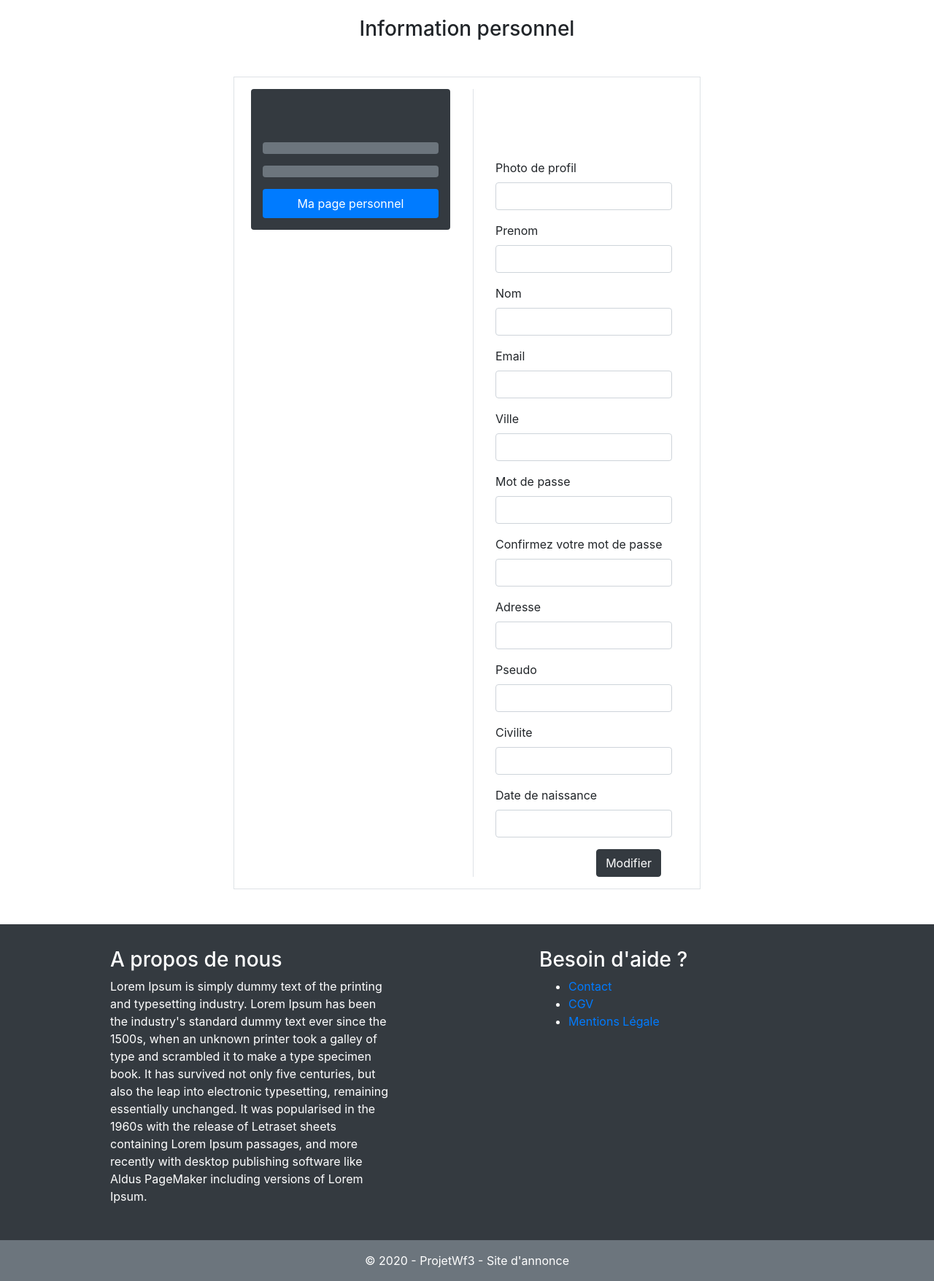
After one commit to HakanKenter/ProjetWf3, a Symfony app: template templates/security/information_personnel.html.twig in a window 1280 px wide. The commit adds this page. Shown: the part 1017-2773 px from the top of the page at 73% size. Run offline with Twig, Linux system fonts and the light colour scheme; the template is opened without the code that fills it, so the values that code supplies are empty; form fields are guessed from the names that the template uses; some libraries are stand-ins or nearby versions.

Commit message:
ajout page personnel

```diff
--- a/src/DataFixtures/AnnonceFixtures.php
+++ b/src/DataFixtures/AnnonceFixtures.php
@@ -31,6 +31,7 @@ class AnnonceFixtures extends Fixture
                 //  ->setTelephone($faker->imageUrl())
                  ->setImage($faker->imageUrl());
 
+
             $manager->persist($user);
 
             for($j = 1; $j <= mt_rand(6, 10); $j++)
--- a/templates/base.html.twig
+++ b/templates/base.html.twig
@@ -25,17 +25,13 @@
                     <li class="nav-item active">
                         <a id="lien-deposer-annonce" class="nav-link" href="#">Déposer une annonce</a>
                     </li>
-                    {#
-                    <li class="nav-item">
-                        <a class="nav-link" href="#">Mes recherches</a>
-                    </li>
-                    <li class="nav-item">
-                        <a class="nav-link" href="#">Favori</a>
-                    </li> #}
                     {% if not app.user %}
 
                         <li class="nav-item active">
-                            <a class="nav-link" href="{{ path('registration') }}">Compte</a>
+                            <a class="nav-link" href="{{ path('registration') }}">Inscritpion</a>
+                        </li>
+                        <li class="nav-item active">
+                            <a class="nav-link" href="{{ path('security_login') }} ">Connexion</a>
                         </li>
 
                     {% endif %}
@@ -43,20 +39,13 @@
                     {% if app.user %}
 
                         <li class="nav-item dropdown">
-                            <a class="nav-link dropdown-toggle" href="#" id="dropdown04" data-toggle="dropdown" aria-haspopup="true" aria-expanded="false">
-                                        Compte
-                                    </a>
+                            <a class="nav-link dropdown-toggle" href="#" id="dropdown04" data-toggle="dropdown" aria-haspopup="true" aria-expanded="false">Compte</a>
                             <div class="dropdown-menu" aria-labelledby="dropdown04">
-                                <a class="dropdown-item" href="#">Profil</a>
-                                <a class="dropdown-item" href="#">Mes annonces</a>
                                 {% if not app.user %}
-
-                                    <a class="dropdown-item" href="{{ path('security_login') }} ">Connexion</a>
-
                                 {% else %}
-
+                                    <a class="dropdown-item" href="{{ path('annonce_personnel', {'id': app.user.id}) }}">{{ app.user.pseudo }}</a>
+                                    <a class="dropdown-item" href="{{ path('modifierProfil', {'id': app.user.id}) }}">Profil</a>
                                     <a class="dropdown-item" href="{{ path('security_logout') }} ">Déconnexion</a>
-
                                 {% endif %}
                             </div>
                         </li>
@@ -70,6 +59,7 @@
                         </li>
 
                     {% endif %}
+
                 </ul>
                 <form class="form-inline my-2 my-md-0">
                     <input class="form-control" type="text" placeholder="Search"/>
--- /dev/null
+++ b/templates/security/information_personnel.html.twig
@@ -0,0 +1,55 @@
+{% extends 'base.html.twig' %}
+
+
+{% block body %}
+
+    <h3 class="my-4 mx-auto text-center">Information personnel</h3>
+
+    <div class="col-md-6 mx-auto d-flex justify-content-center mt-5 mb-5 border p-3" >
+        <div class="col-md-6 rounded mr-3">
+            <div class="col-md-12 bg-dark mx-auto rounded d-flex flex-column justify-content-center text-white text-center p-3">
+                <img class="mt-4 rounded" src="{{ app.user.image|replace({"640/480": "350/210"}) }}"><hr>
+                <p class="p-2 rounded bg-secondary">{{ app.user.pseudo }}</p>
+                <p class="p-2 rounded bg-secondary">{{ app.user.email|raw }}</p>
+                <a class="p-2 rounded bg-primary text-white text-decoration-none" href="{{ path('annonce_personnel', {'id': app.user.id}) }}">Ma page personnel</a>
+                {# <p class="p-2 rounded bg-secondary">{{ user.telephone|raw }}</p> #}
+            </div>
+        </div>
+
+        <div class="col-md-6 border-left">
+            <div class="col-md-12 d-flex mt-5 pt-5">
+
+                {# <div class="row border rounded mb-1 d-flex justify-content-center bg-dark text-white"> #}
+                    {{ form_start(formDonneePersonnel, { 'attr' : { 'class' : 'col-md-12 bg-secondary rounded p-3 text-white mb-5 ' }}) }}
+
+                    {{ form_row(formDonneePersonnel.image, { 'label' : "Photo de profil"}) }}
+                    {{ form_row(formDonneePersonnel.prenom) }}
+                    {{ form_row(formDonneePersonnel.nom) }}
+                    {{ form_row(formDonneePersonnel.email) }}
+                    {{ form_row(formDonneePersonnel.ville) }}
+                    {{ form_row(formDonneePersonnel.password, { 'label' : "Mot de passe"}) }}
+                    {{ form_row(formDonneePersonnel.confirm_password, { 'label' : "Confirmez votre mot de passe"}) }}
+                    {{ form_row(formDonneePersonnel.adresse) }}
+                    {{ form_row(formDonneePersonnel.pseudo) }}
+                    {{ form_row(formDonneePersonnel.civilite) }}
+                    {{ form_row(formDonneePersonnel.birth, { 'label' : "Date de naissance"}) }}
+
+                    <div class="col-md-12 d-flex justify-content-end">
+                        <button class="btn btn-dark" type="submit">Modifier</button>
+                    </div>
+
+                    {{ form_end(formDonneePersonnel) }}
+                {# </div> #}
+            </div>
+        </div>
+    </div>
+
+
+
+
+
+    {# {% endif %} #}
+    {# {{ dump(app); }} #}
+
+
+{% endblock %}
```
Also changed, not shown: src/Controller/BlogController.php (+19 -13 lines), src/Controller/SecurityController.php (+44 -1 lines), src/Form/DonneePersonnelType.php (added, +33 -0 lines), templates/blog/annoncePersonnel.html.twig (+5 -2 lines), templates/security/registration.html.twig (+1 -17 lines), templates/blog/index.html.twig (line endings or trailing spaces).
